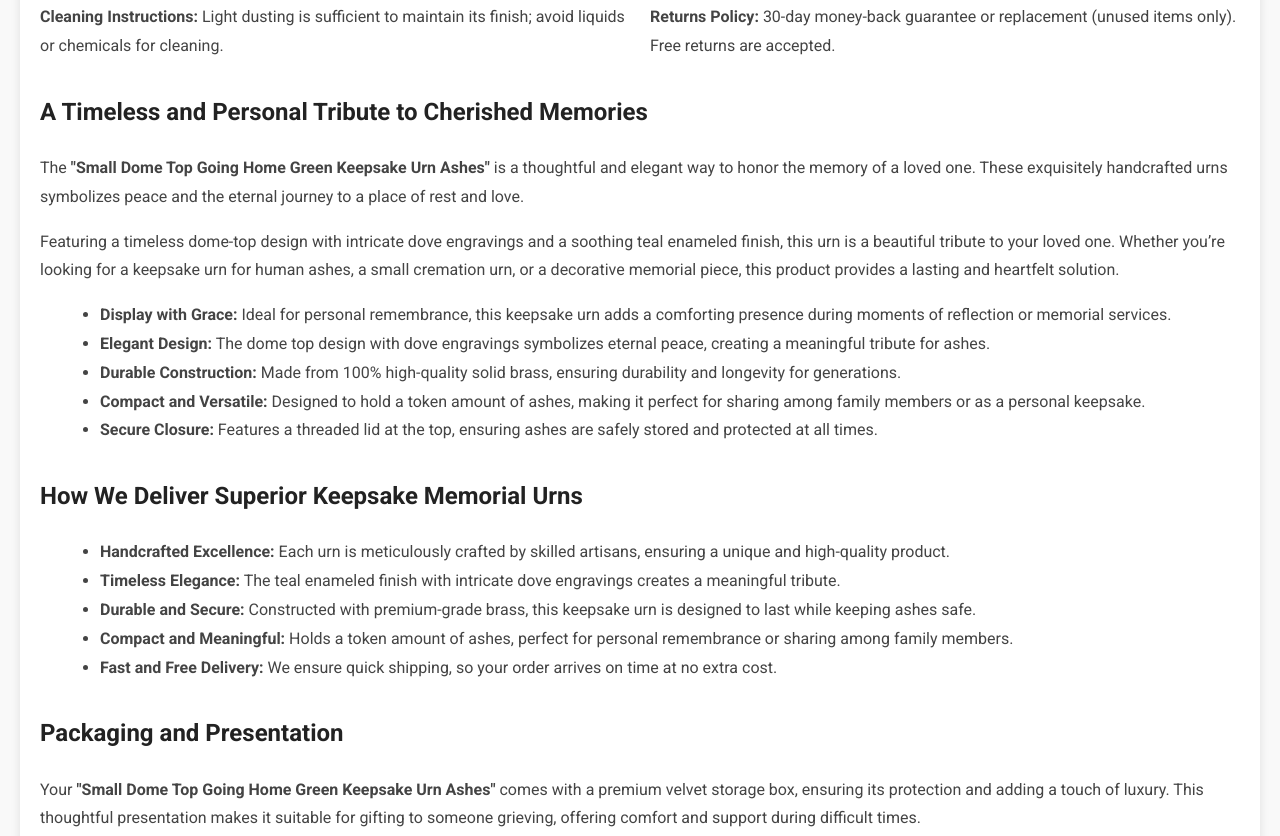
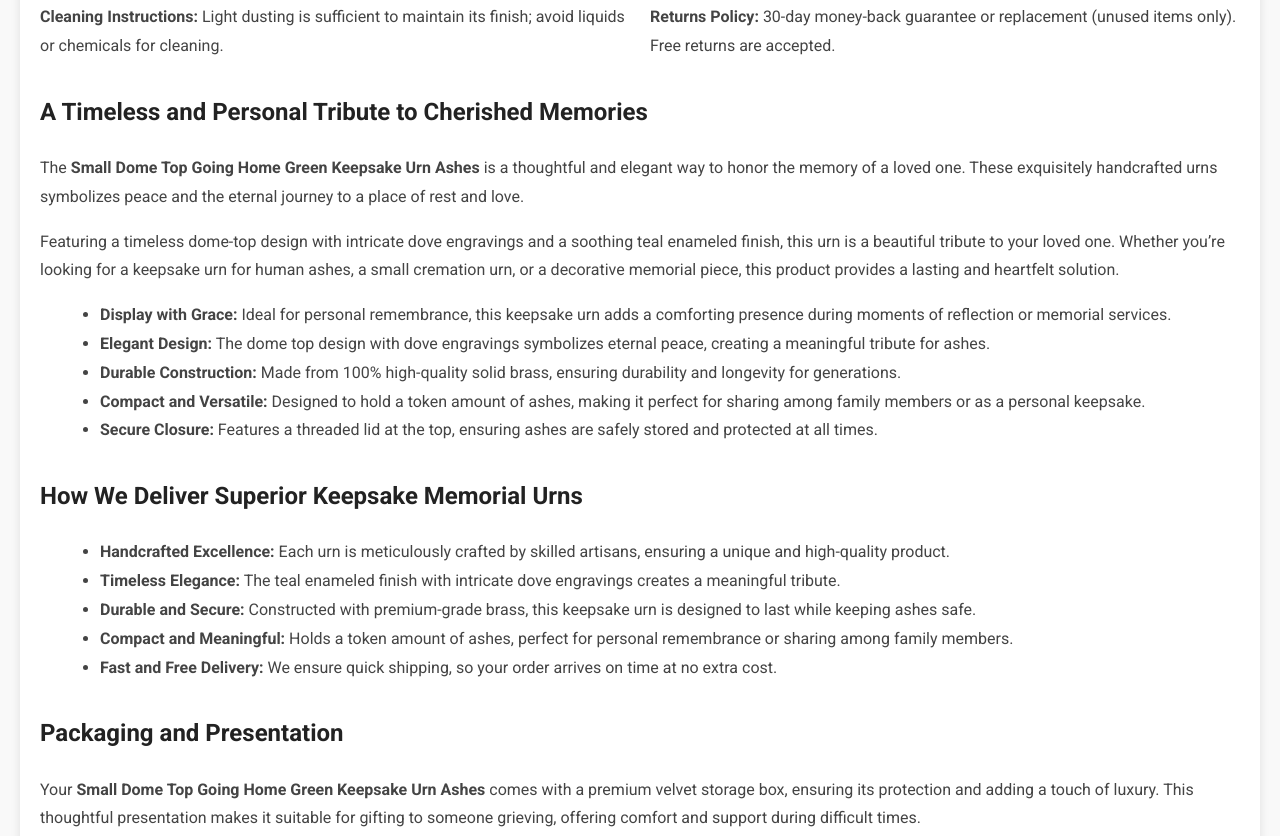
Before and after one commit to MSPK99/CUA-1387-KG, a plain HTML site: page index.html in a window 1280 px wide. Shown: the part 980-1816 px from the top of the page. Drawn offline with Linux system fonts and the light colour scheme.

Commit message:
Update index.html

```diff
--- a/index.html
+++ b/index.html
@@ -156,7 +156,7 @@
 
     <section>
         <h2>A Timeless and Personal Tribute to Cherished Memories</h2>
-        <p>The <strong>"Small Dome Top Going Home Green Keepsake Urn Ashes"</strong> is a thoughtful and elegant way to honor the memory of a loved one. These exquisitely handcrafted urns symbolizes peace and the eternal journey to a place of rest and love.</p>
+        <p>The <strong>Small Dome Top Going Home Green Keepsake Urn Ashes</strong> is a thoughtful and elegant way to honor the memory of a loved one. These exquisitely handcrafted urns symbolizes peace and the eternal journey to a place of rest and love.</p>
         <p>Featuring a timeless dome-top design with intricate dove engravings and a soothing teal enameled finish, this urn is a beautiful tribute to your loved one. Whether you’re looking for a keepsake urn for human ashes, a small cremation urn, or a decorative memorial piece, this product provides a lasting and heartfelt solution.</p>
         <ul>
             <li><strong>Display with Grace:</strong> Ideal for personal remembrance, this keepsake urn adds a comforting presence during moments of reflection or memorial services.</li>
@@ -180,7 +180,7 @@
 
     <section>
         <h2>Packaging and Presentation</h2>
-        <p>Your <strong>"Small Dome Top Going Home Green Keepsake Urn Ashes"</strong> comes with a premium velvet storage box, ensuring its protection and adding a touch of luxury. This thoughtful presentation makes it suitable for gifting to someone grieving, offering comfort and support during difficult times.</p>
+        <p>Your <strong>Small Dome Top Going Home Green Keepsake Urn Ashes</strong> comes with a premium velvet storage box, ensuring its protection and adding a touch of luxury. This thoughtful presentation makes it suitable for gifting to someone grieving, offering comfort and support during difficult times.</p>
     </section>
 
     <section>
```
